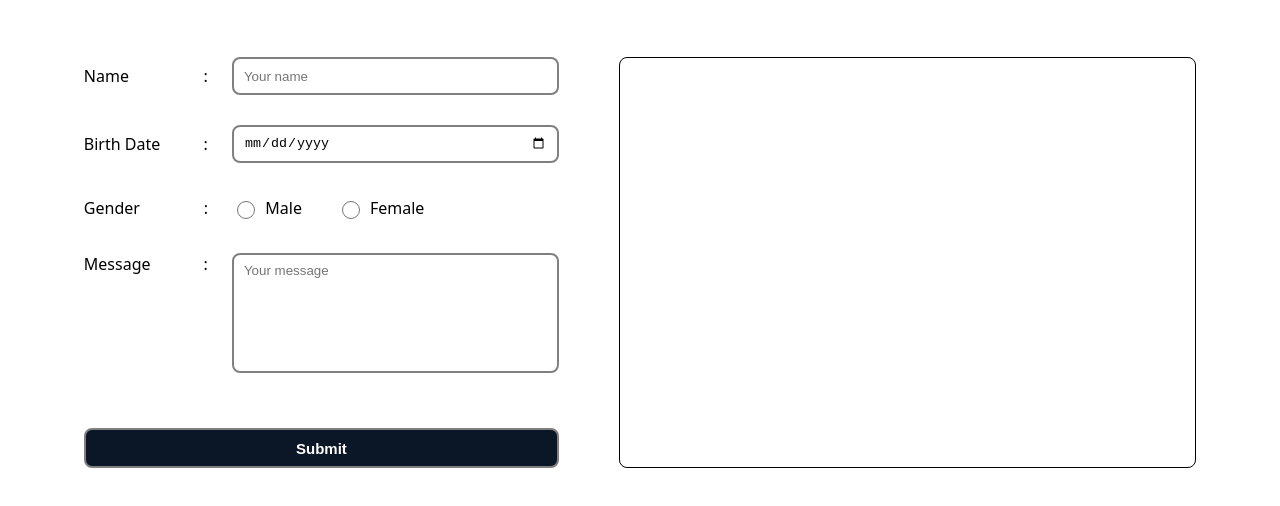
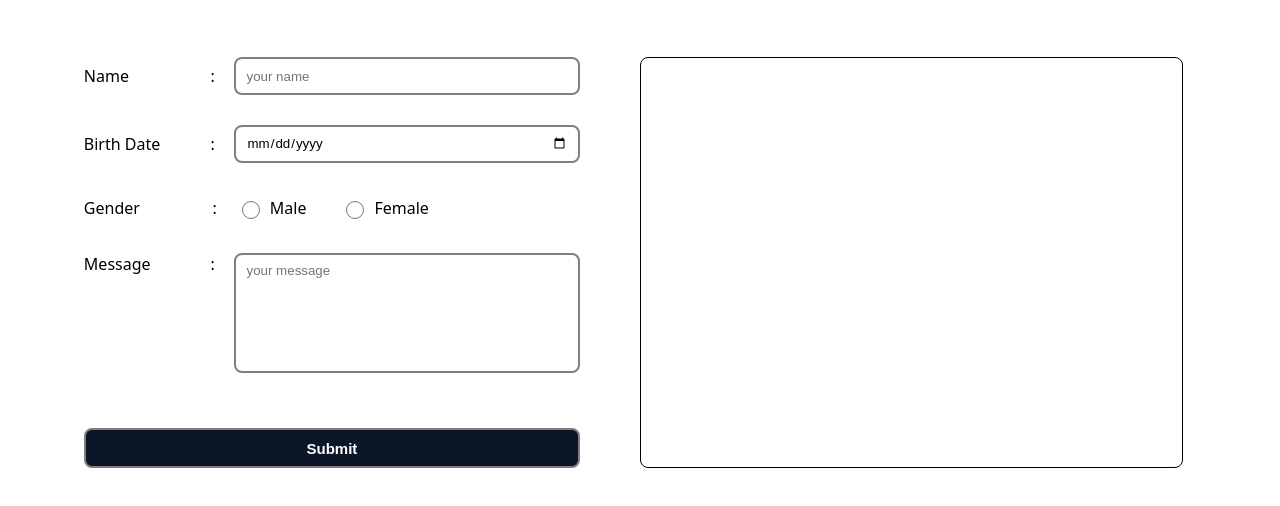
Before and after one commit to revou-fundamental-course/19-feb-24-jessicaaall, a plain HTML site: page index.html in a window 1280 px wide. Shown: the part 164-670 px from the top of the page. Drawn offline with Linux system fonts and the light colour scheme.

Commit message:
fix message us

```diff
--- a/css/style.css
+++ b/css/style.css
@@ -71,7 +71,7 @@ nav ul li a {
   font-size: 20px;
   color: white;
   float: right;
-  margin-right: 30px;
+  margin-right: 50px;
   cursor: pointer;
   display: none;
 }
@@ -124,15 +124,18 @@ form {
 .colon {
   flex: 5%;
   margin-left: 6px;
-  margin-right: 2%;
+  margin-right: 4px;
 }
 
 form>div>label {
   flex: 30%;
 }
 
+textarea::placeholder {
+  font-family: sans-serif;
+}
 
-textarea::placeholder {
+input[type="date"] {
   font-family: sans-serif;
 }
 
@@ -147,7 +150,7 @@ form>div>input {
 .input-radio {
   display: flex;
   align-items: center;
-  flex: 86%;
+  flex: 84%;
   height: 30px;
 }
 
@@ -170,6 +173,7 @@ form>div>textarea {
   border-radius: 8px;
   border: 2px solid gray;
   padding: 8px 10px;
+  font-family: sans-serif;
 }
 
 #your-message {
@@ -196,11 +200,12 @@ input[type="submit"]:hover {
 
 .form-output {
   height: auto;
-  width: 50%;
+  width: 45%;
   border: 1px solid black;
   border-radius: 8px;
   padding-left: 20px;
   padding-right: 20px;
+  padding-bottom: 10px;
 }
 
 .form-output p {
@@ -276,7 +281,6 @@ input[type="submit"]:hover {
 
   .form-output {
     width: auto;
-    height: 50vh;
   }
 
 }
--- a/index.html
+++ b/index.html
@@ -34,19 +34,19 @@
   </header>
 
   <main>
-    <section class="contact">
+    <section class="contact" id="message-us">
       <h2>Message Us</h2>
       <div class="contact-form">
         <form name="form" onsubmit="return validateForm()">
           <div class="input-type">
             <label for="name">Name</label>
             <div class="colon">:</div>
-            <input type="text" id="inputname" placeholder="Your name" name="name" />
+            <input type="text" id="inputname" placeholder="your name" name="name" />
           </div>
           <div class="input-type">
             <label for="birth-date">Birth Date</label>
             <div class="colon">:</div>
-            <input type="date" id="inputbirthdate" placeholder="Your birth date" name="birth-date" />
+            <input type="date" id="inputbirthdate" placeholder="your birth date" name="birth-date" />
           </div>
           <div class="input-type">
             <label>Gender</label>
@@ -61,17 +61,17 @@
           <div class="input-type" id="your-message">
             <label for="message">Message</label>
             <div class="colon">:</div>
-            <textarea placeholder="Your message" id="inputmessage" name="message"></textarea>
+            <textarea placeholder="your message" id="inputmessage" name="message"></textarea>
           </div>
           <div class="button-action">
             <input type="submit" value="Submit" />
           </div>
         </form>
         <div class="form-output">
-          <p><span class="output">Current Time : </span><span id="current-time"></span></p>
+          <p><span class="output">Current Time  : </span><span id="current-time"></span></p>
           <br />
           <p><span class="output">Name : </span><span id="submit-name"></span></p>
-          <p><span class="output">Birth Date: </span><span id="submit-birth-date"></span></p>
+          <p><span class="output">Birth Date : </span><span id="submit-birth-date"></span></p>
           <p><span class="output">Gender : </span><span id="submit-gender"></span></p>
           <p><span class="output">Message : </span><span id="submit-message"></span></p>
         </div>
--- a/js/script.js
+++ b/js/script.js
@@ -14,6 +14,10 @@ function setTitle(element) {
 
   document.title = `${text}`;
 }
+
+var today = new Date();
+var formattedToday = today.toISOString().split('T')[0];
+document.getElementById('inputbirthdate').setAttribute('max', formattedToday);
 
 function validateForm() {
   const name = document.forms["form"]["name"].value;
```
